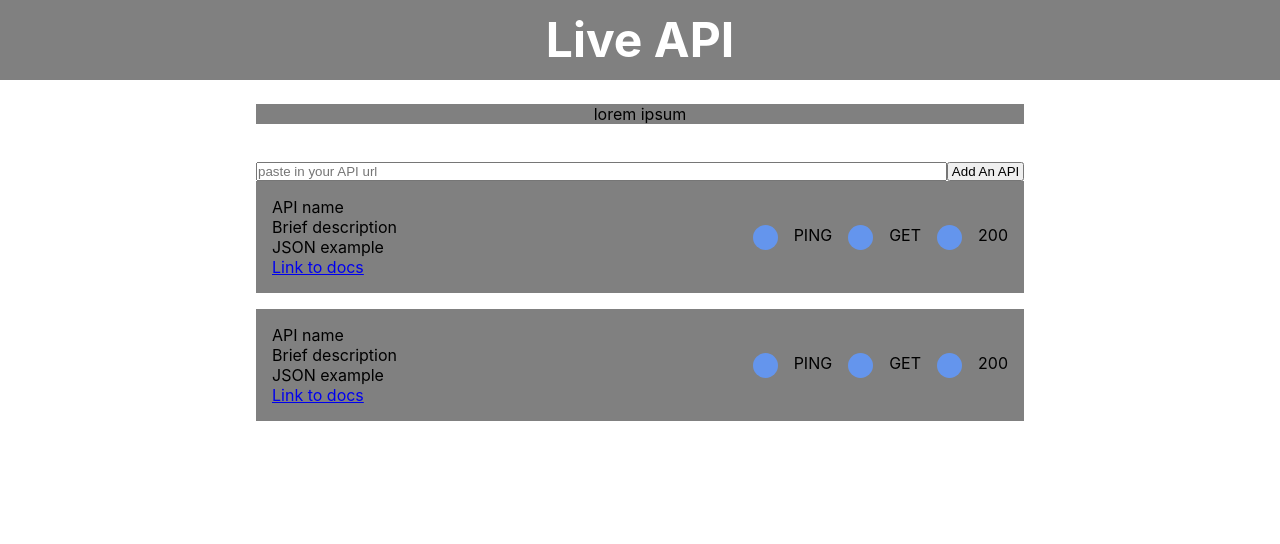
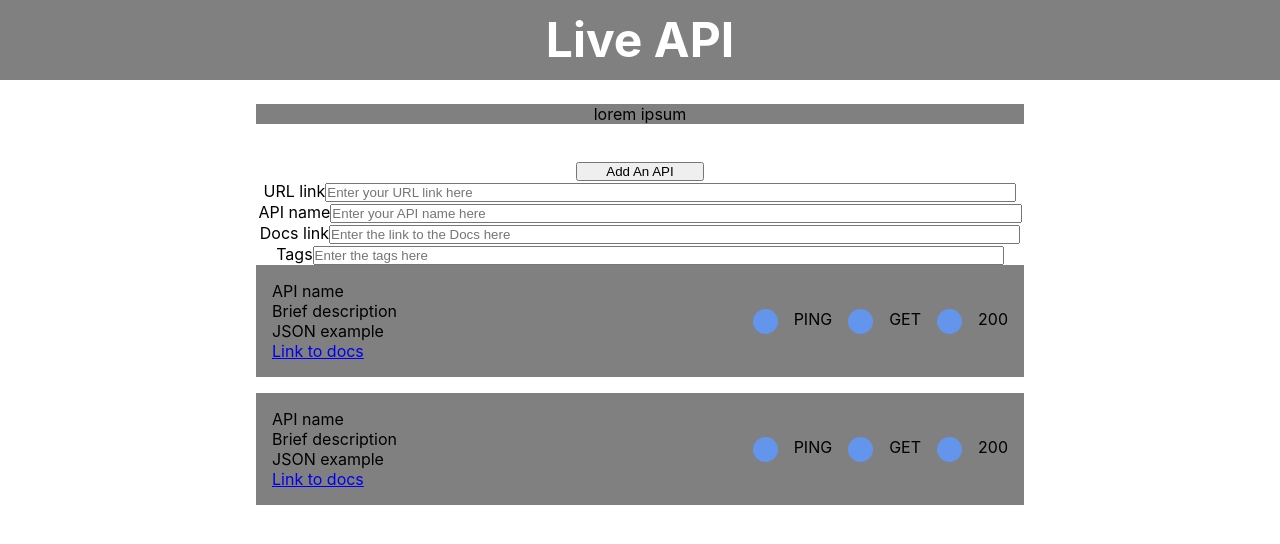
Before and after one commit to fruminski/bc13_w9_project-frontend-score, a React (Create React App) app in the folder live-api/: page / in a window 1280 px wide. Shown: the top 544 px of the page. Built offline with nearby package versions, Linux system fonts and the light colour scheme; no server answers.

Commit message:
added more inputs

```diff
--- a/live-api/src/Components/AddApi/AddApi.js
+++ b/live-api/src/Components/AddApi/AddApi.js
@@ -1,15 +1,15 @@
 import React from "react";
 import "./AddApi.css";
 
-function AddApi() {
+function AddApi(props) {
   return (
     <div className="add-api-container">
+      <label for={props.APIname}>{props.InputName}</label>
       <input
         type="text"
         className="input"
-        placeholder="paste in your API url"
+        placeholder={props.Placeholder}
       ></input>
-      <button>Add An API</button>
     </div>
   );
 }
--- a/live-api/src/Components/App/App.js
+++ b/live-api/src/Components/App/App.js
@@ -4,6 +4,7 @@ import ListOfApis from "../ListOfApis/ListOfApis";
 import { useEffect } from "react";
 import "./App.css";
 import AddApi from "../AddApi/AddApi";
+import AddButton from "../Button/Button"
 
 function App() {
   useEffect(() => {
@@ -18,7 +19,11 @@ function App() {
   return (
     <div className="app-container">
       <Header />
-      <AddApi />
+      <AddButton />
+      <AddApi InputName="URL link" Placeholder="Enter your URL link here"/>
+      <AddApi APIname="API name" InputName="API name" Placeholder="Enter your API name here"/>
+      <AddApi APIname="Link to the docs" InputName="Docs link" Placeholder="Enter the link to the Docs here"/>
+      <AddApi InputName="Tags" Placeholder="Enter the tags here"/>
       <ListOfApis />
     </div>
   );
--- /dev/null
+++ b/live-api/src/Components/Button/Button.js
@@ -0,0 +1,11 @@
+import React from "react";
+import "./Button.css";
+
+function AddButton() {
+return(
+<div>
+<button>Add An API</button>
+</div>
+)
+}
+export default AddButton
```
Also changed, not shown: live-api/src/Components/Button/Button.css (added).
